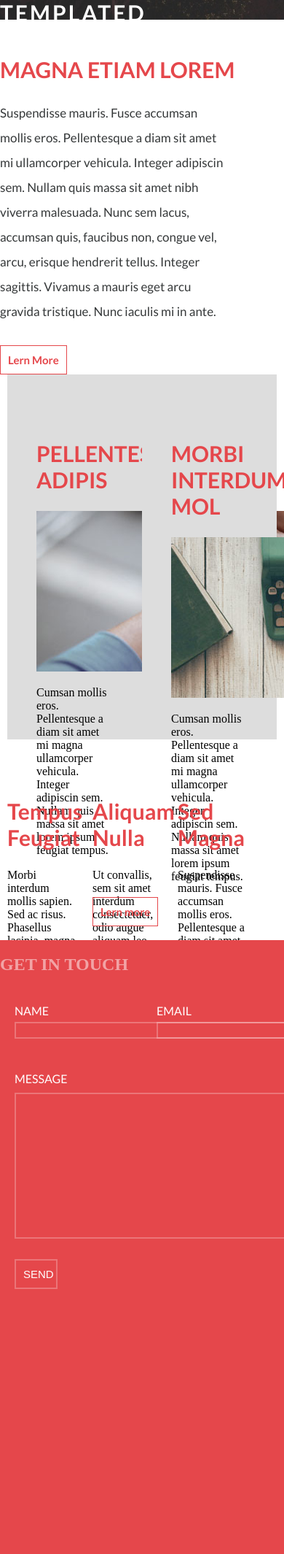
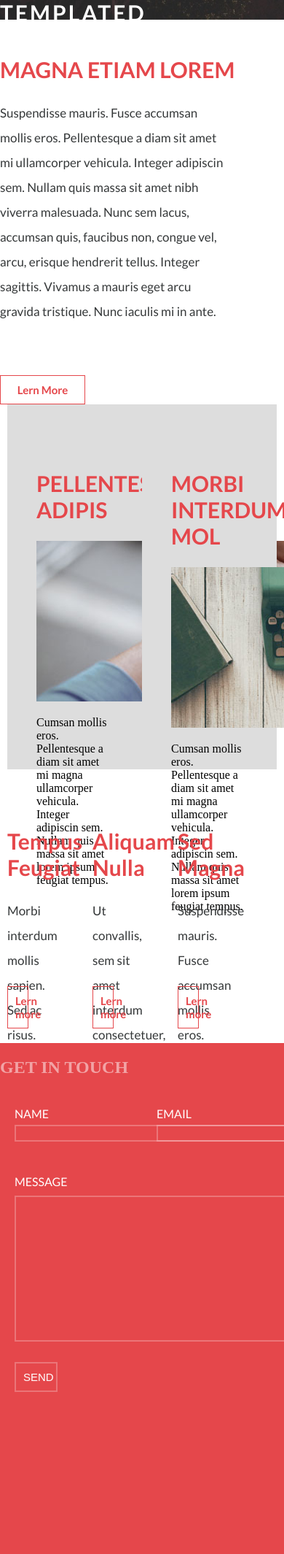
Before and after one commit to wallacediego01/curso-html, a PHP site: page /index.html in a window 390 px wide; the page is wider, and only the part inside the window is pictured. Shown: the part 497-2626 px from the top of that part at 73% size. Before the commit the page ends 2263 px from the top of that part, so only its background shows below. Run offline with PHP 8.4, Linux system fonts and the light colour scheme.

Commit message:
faltandoresponsividade

```diff
--- a/estilo.css
+++ b/estilo.css
@@ -47,7 +47,7 @@ a{
 }
 .sub{
     width: 100%;
-    height: 300px;
+    height: 400px;
     background-size: cover;
     display:inline-block;
 
@@ -80,7 +80,7 @@ a{
 }
 .topo2{
     width: 100%;
-    height: 200px;
+    height: 300px;
     padding-top: 20px;
     position:relative;
 }
@@ -110,13 +110,33 @@ a{
     ;
 
 }
+.conteudo3{
+    width:30%;
+    height:100px;
+
+
+}
+.conteudo3 p{
+    width: 80%;
+    font-size: 17px;
+    font-family: 'Lato', sans-serif;
+    text-align: left;
+    display: block;
+    color:#353839;
+    line-height: 2;
+    margin-bottom: 40px;
+    ;
+
+}
 .botao a{
-    margin-top: 40px;
-    width:15%;
+    margin-top: 70px;
+    width:30%;
     background-color: transparente;
     color:#e5474b;
     border:solid 1px #e5474b;
-    margin-bottom: 30px;
+    position: relative;
+    display:block;
+    text-align: center;
 }
 
 .conteudo3{
--- a/index.html
+++ b/index.html
@@ -81,9 +81,11 @@
                         <header>
                             <h3>Tempus Feugiat</h3>
                         </header>
-                        <p>
+                        <div class="conteudo3">
+                            <p>
                              Morbi interdum mollis sapien. Sed ac risus. Phasellus lacinia, magna lorem ullamcorper laoreet, lectus arcu.
-                        </p>
+                             </p>
+                        </div>
                         <div class="botao">
                             <a href="" class="button alt">Lern more</a>
                         </div>
@@ -113,10 +115,12 @@
                         <header>
                             <h3> Sed Magna</h3>
                         </header>
+                        <div class="conteudo3">
                             <p>
                              Suspendisse mauris. Fusce accumsan mollis eros. Pellentesque a diam sit amet mi ullamcorper vehicula.
 
                             </p>
+                        </div>
                         <div class="botao">
                             <a href="" class="button alt">Lern more</a>
                         </div>
@@ -125,9 +129,11 @@
             </article>
         </div>
         <div id="footer">
-            <header>
-                <h2>GET IN TOUCH</h2>
-            </header>
+            <div class="centraliza-conteudo">
+                <header>
+                    <h2>GET IN TOUCH</h2>
+                </header>
+            </div>
             <form method="post" action="#">
                 <div class="question">
                     <label>
```
